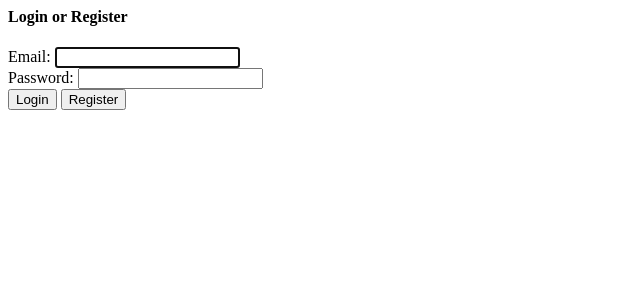
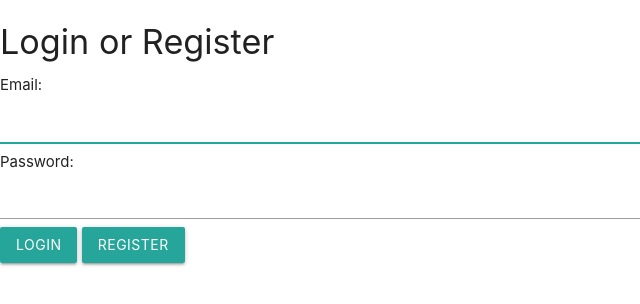
Before and after one commit to jkillz2020/Capstone-Ikaruga-like, a plain HTML site: page partials/login.html in a window 1280 px wide. Shown: the whole page, without its empty margins (0-640 px from the left). Drawn offline with nearby package versions, Linux system fonts and the light colour scheme.

Commit message:
add materilize styling to login page

```diff
--- a/partials/login.html
+++ b/partials/login.html
@@ -1,4 +1,5 @@
 <section>
+<link rel="stylesheet" href="https://cdnjs.cloudflare.com/ajax/libs/materialize/0.97.6/css/materialize.min.css">
   <h4>Login or Register</h4>
   <div>
     Email:  <input type="text" autofocus="true"  ng-model="account.email">
```
